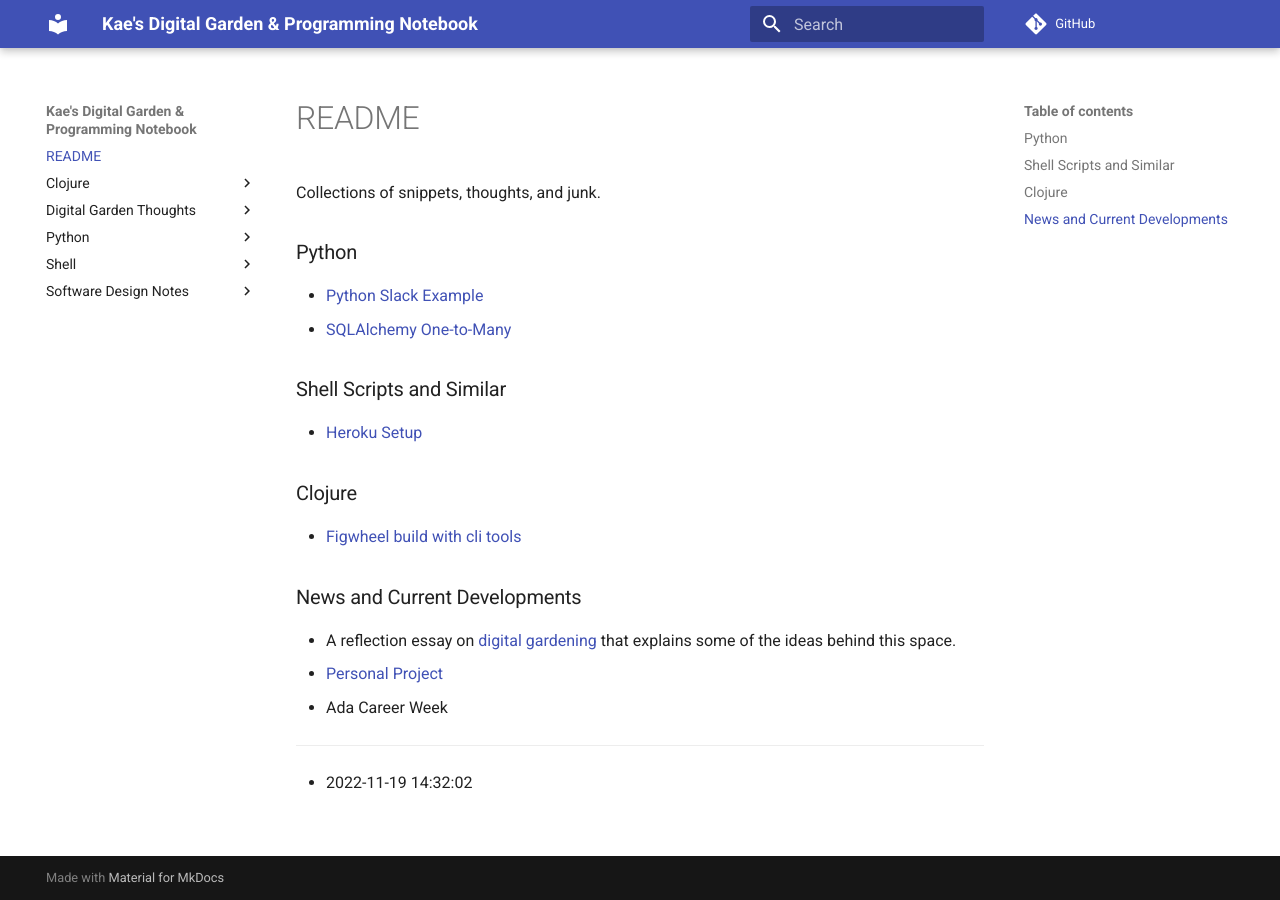
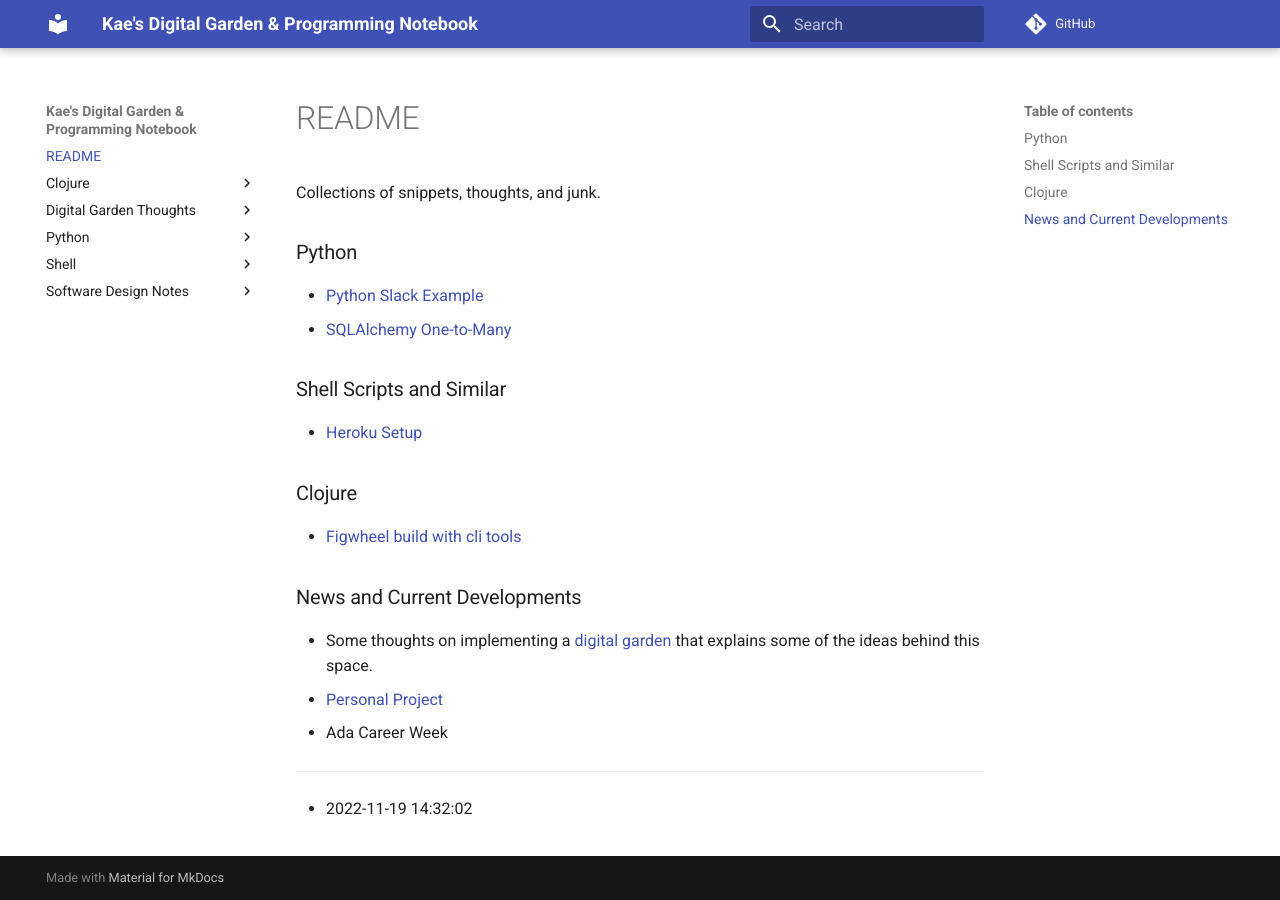
Before and after one commit to kaesluder/kae-garden-wiki, an MkDocs documentation site: the page built from docs/README.md, in a window 1280 px wide. Built offline with MkDocs 1.6.1 and Material for MkDocs 9.7.7, drawn with Linux system fonts in a browser that asks for light colours; comment, search, counter and statistics services are not loaded.

Commit message:
link fix

```diff
--- a/docs/README.md
+++ b/docs/README.md
@@ -17,7 +17,7 @@
 
 ### News and Current Developments
 
-* A reflection essay on [digital gardening](Software_Design_Notes/2022-11-19-digita-garden-notes.md) that explains some of the ideas behind this space.
+* Some thoughts on implementing a [digital garden](http://localhost:8000/Digital_Garden_Thoughts/dg1-digita-garden-notes/) that explains some of the ideas behind this space.
 * [Personal Project](Software_Design_Notes/2022-11-18-markdown-and-resume-ontology.md)
 * Ada Career Week
 
```
